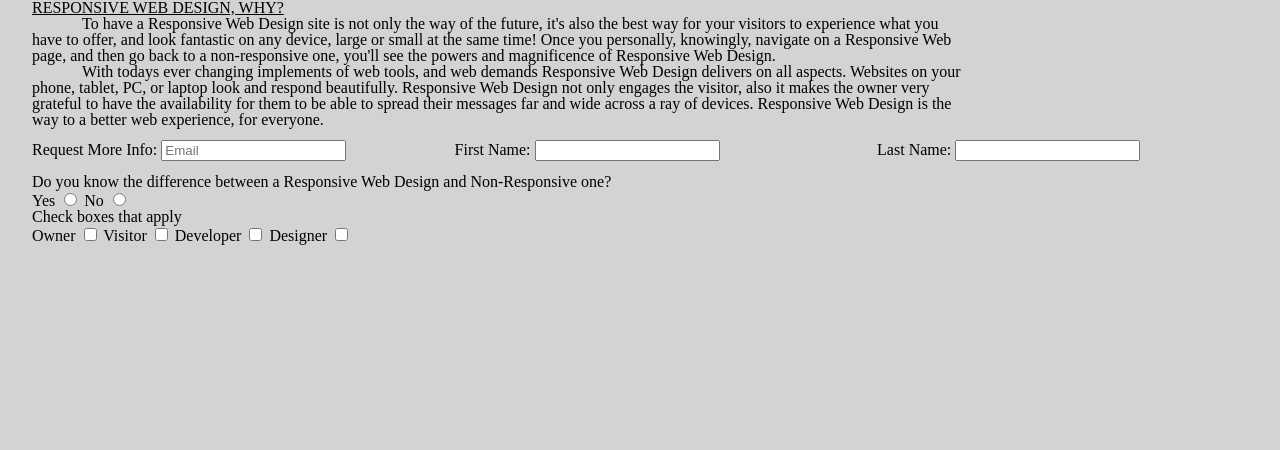
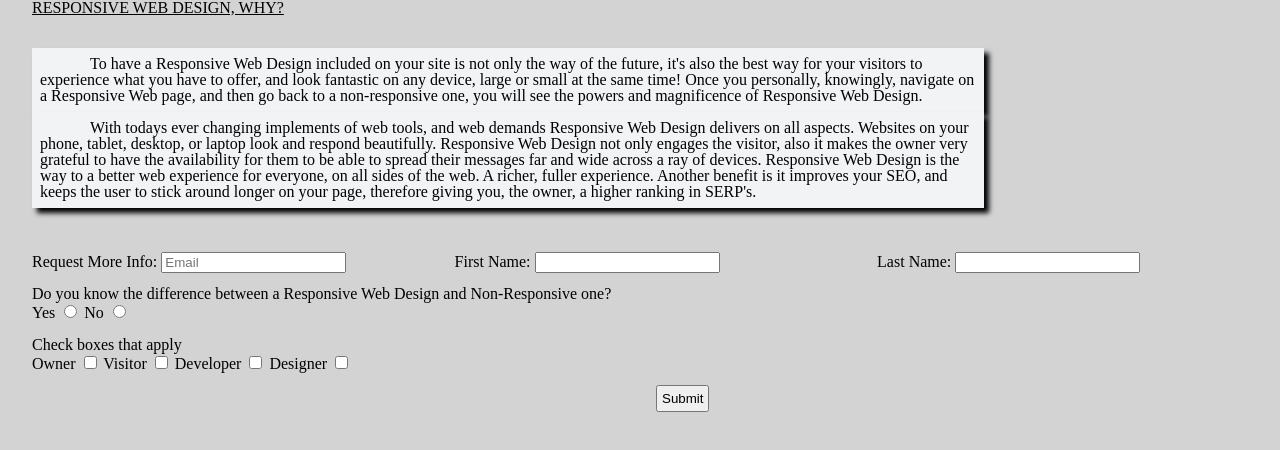
Before and after one commit to Georodent/forms, a plain HTML site: page index.html in a window 1280 px wide. Drawn offline with nearby package versions, Linux system fonts and the light colour scheme.

Commit message:
Completed inputs, and overall appearance

```diff
--- a/index.html
+++ b/index.html
@@ -3,6 +3,7 @@
 
 <head>
   <meta charset=utf-8>
+  <link href="https://fonts.googleapis.com/css?family=Source+Code+Pro" rel="stylesheet">
   <link rel="stylesheet" type="text/css" href="styles/meyer-reset.css">
   <link rel="stylesheet" type="text/css" href="styles/stylesheet.css">
   <title>Forms</title>
@@ -13,9 +14,9 @@
     <h1>RESPONSIVE WEB DESIGN, WHY?</h1>
   </header>
   <article>
-    <p>To have a Responsive Web Design site is not only the way of the future, it's also the best way for your visitors to experience what you have to offer, and look fantastic on any device, large or small at the same time! Once you personally, knowingly, navigate on a Responsive Web page, and then go back to a non-responsive one, you'll see the powers and magnificence of Responsive Web Design.</p>
+    <p>To have a Responsive Web Design included on your site is not only the way of the future, it's also the best way for your visitors to experience what you have to offer, and look fantastic on any device, large or small at the same time! Once you personally, knowingly, navigate on a Responsive Web page, and then go back to a non-responsive one, you will see the powers and magnificence of Responsive Web Design.</p>
 
-    <p>With todays ever changing implements of web tools, and web demands Responsive Web Design delivers on all aspects. Websites on your phone, tablet, PC, or laptop look and respond beautifully. Responsive Web Design not only engages the visitor, also it makes the owner very grateful to have the availability for them to be able to spread their messages far and wide across a ray of devices. Responsive Web Design is the way to a better web experience, for everyone.</p>
+    <p>With todays ever changing implements of web tools, and web demands Responsive Web Design delivers on all aspects. Websites on your phone, tablet, desktop, or laptop look and respond beautifully. Responsive Web Design not only engages the visitor, also it makes the owner very grateful to have the availability for them to be able to spread their messages far and wide across a ray of devices. Responsive Web Design is the way to a better web experience for everyone, on all sides of the web. A richer, fuller experience. Another benefit is it improves your SEO, and keeps the user to stick around longer on your page, therefore giving you, the owner, a higher ranking in SERP's.</p>
   </article>
 
   <div class="section group">
@@ -46,7 +47,7 @@
         <input type="radio" name="responsive" value="no">
         </label>
       </fieldset>
-
+      <br>
       <fieldset>
         <legend>Check boxes that apply</legend>
         <label>Owner
@@ -62,6 +63,7 @@
         <input type="checkbox" name="apply" value="designer">
         </label>
       </fieldset>
+      <input class="submit" type="submit" value="Submit">
     </form>
   </div>
 
--- a/styles/stylesheet.css
+++ b/styles/stylesheet.css
@@ -5,8 +5,14 @@ body  {
 p {
   text-indent: 50px;
   width: 75%;
+  background-color: #F2F3F4;
+  padding: .5em;
+  box-shadow: 5px 5px 5px black;
 }
 
+article  {
+  margin: 2em 0 2em 0;
+}
 h1  {
   text-decoration: underline;
 }
@@ -40,3 +46,10 @@ h1  {
 	.col {  margin: 1% 0 1% 0%; }
 	.span_3_of_3, .span_2_of_3, .span_1_of_3 { width: 100%; }
 }
+.submit  {
+  margin: 1vw auto 0 50%;
+  padding: .3em;
+}
+.submit:hover  {
+  color: blue;
+}
```
